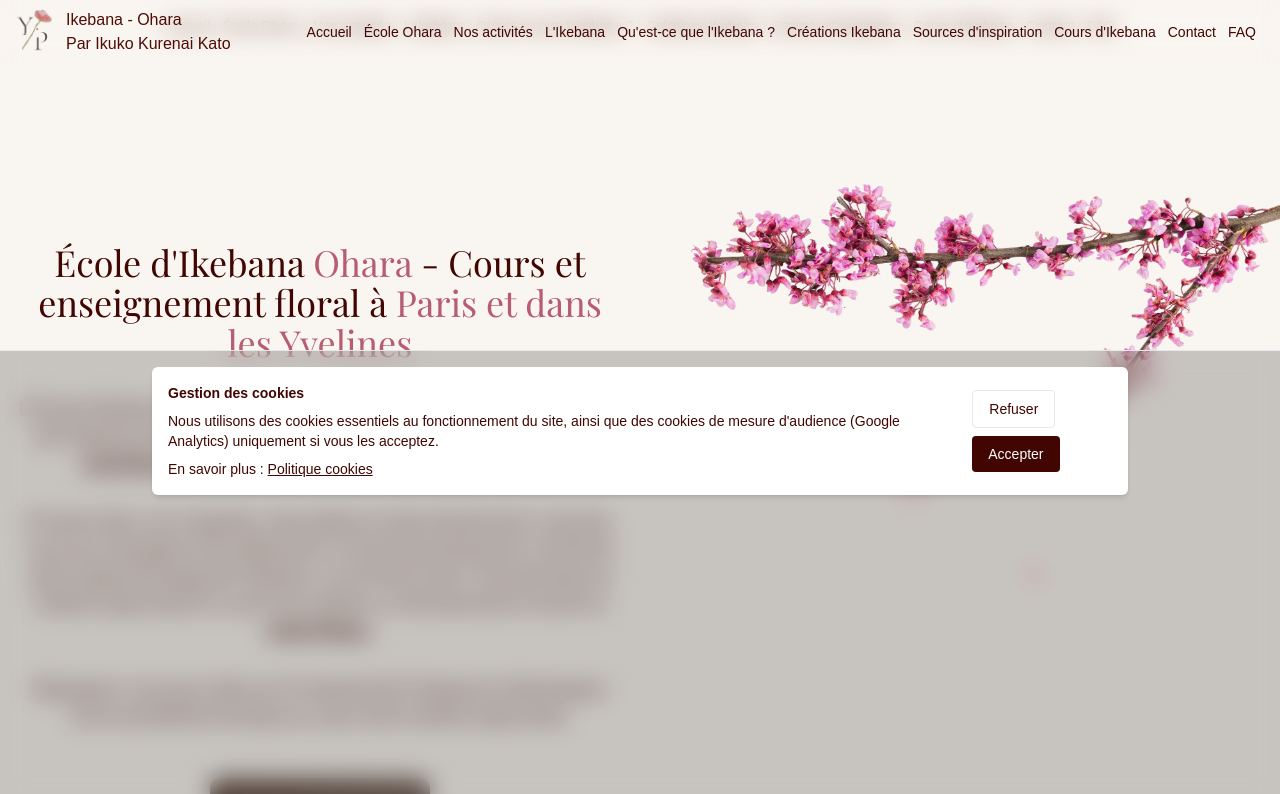
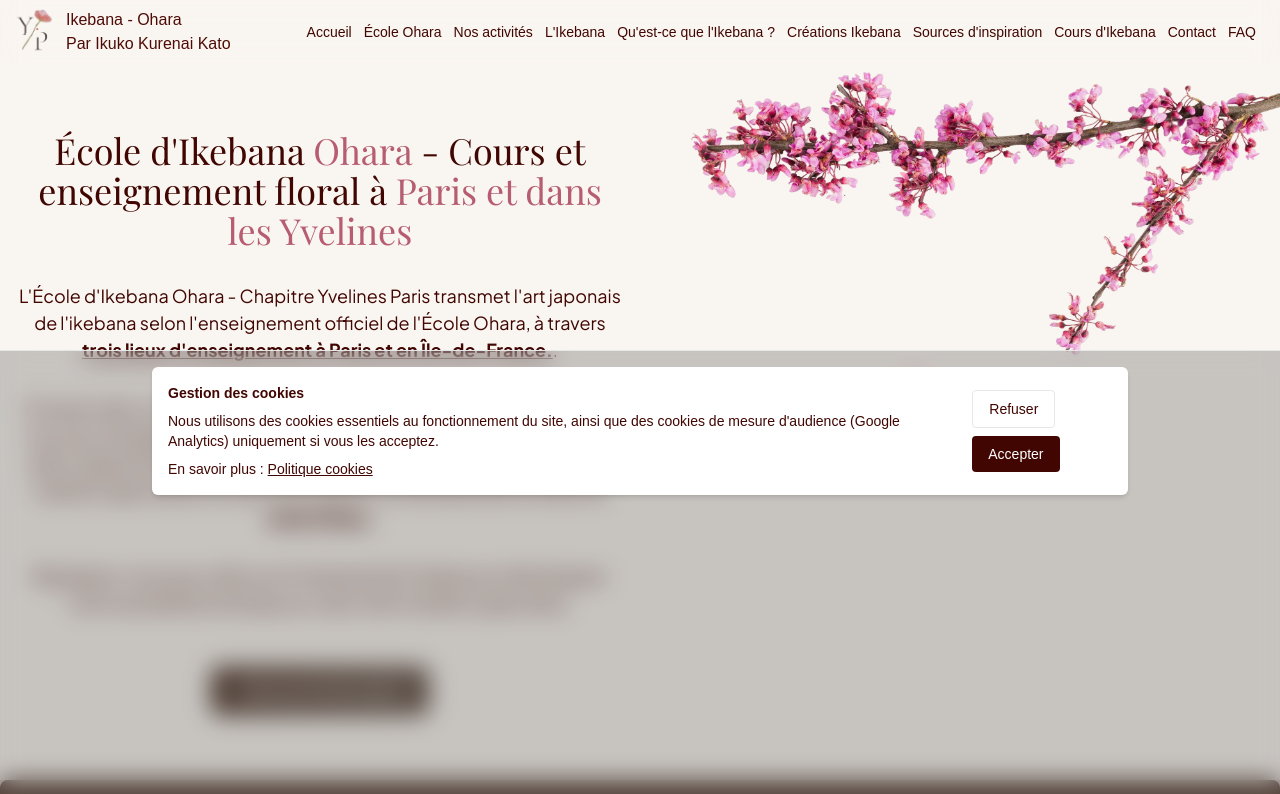
Before and after one commit to stephanemalho/ikebana, a Next.js app: page / in a window 1280 px wide. Shown: the top 794 px of the page. Built offline with nearby package versions, Linux system fonts and the light colour scheme; no server answers.

Commit message:
remove doble breadcrum

```diff
--- a/app/components/hero/discover/Discover.tsx
+++ b/app/components/hero/discover/Discover.tsx
@@ -18,7 +18,7 @@ const Discover = async () => {
     const isDesktop = isDesktopFromUA(ua);
 
     return (
-        <section className="mx-auto max-w-7xl lg:grid lg:grid-cols-2 mt-[126px]">
+        <section className="mx-auto max-w-7xl lg:grid lg:grid-cols-2 mt-[66px]">
             <Information />
             {isDesktop ? <Decoration /> : null}
         </section>
--- a/app/page.tsx
+++ b/app/page.tsx
@@ -7,14 +7,12 @@ import Container from "./components/ui/Container";
 import SchoolInfo from "./components/school-info/SchoolInfo";
 
 import StructuredData from "./components/seo/StructuredData";
-import SectionBreadcrumb from "./components/seo/SectionBreadcrumb";
 import FaqSection from "./components/seo/FaqSection";
 
 export default function Home() {
     return (
         <main id="top">
             <StructuredData />
-            <SectionBreadcrumb />
             <Container>
                 <Discover />
             </Container>
```
